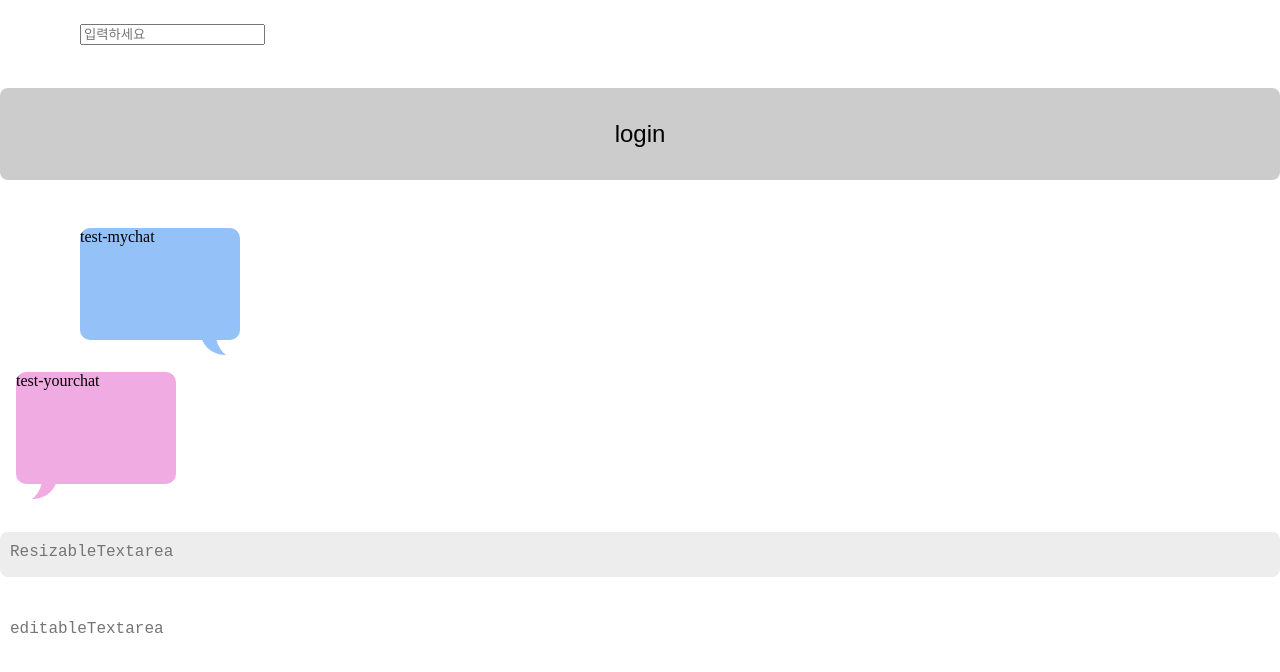
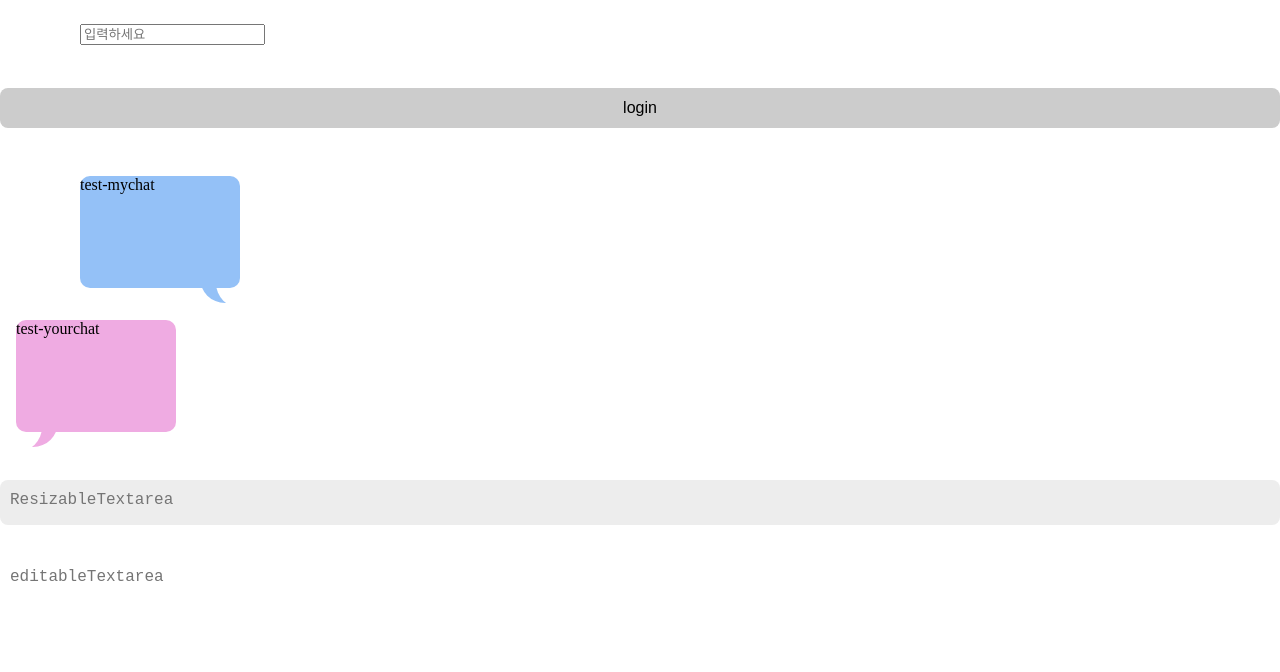
Before and after one commit to t0dd-kr/Intro, a Vue app in the folder frontend/: page / in a window 1280 px wide. Shown: the top 672 px of the page. Built offline with nearby package versions, Linux system fonts and the light colour scheme.

Commit message:
Edit Button Css change

```diff
--- a/frontend/src/components/Button.vue
+++ b/frontend/src/components/Button.vue
@@ -12,8 +12,8 @@ export default {
 <style scoped>
   .button input {
     width: 100%;
-    padding: 2rem;
-    font-size: 1.5rem;
+    height: 2.5rem;
+    font-size: 1rem;
     background-color: #ccc;
     border-radius: 0.5rem;
     border: none;
```
